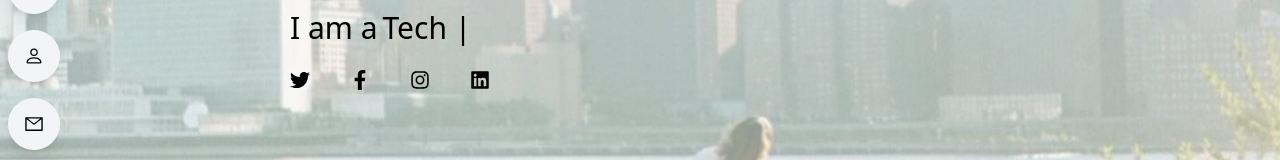
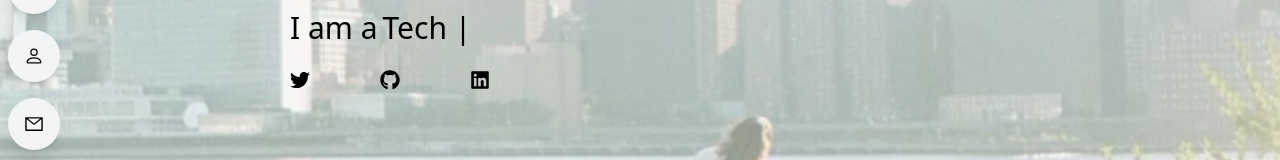
Before and after one commit to deaeba/portfolio-appdea, a React (Vite) app: page / in a window 1280 px wide. Shown: the part 382-542 px from the top of the page. Built offline with nearby package versions, Linux system fonts and the light colour scheme.

Commit message:
updated main.js

```diff
--- a/src/App.jsx
+++ b/src/App.jsx
@@ -8,8 +8,8 @@ function App() {
     <div>
       <Sidenav />
       <Main />
+      <Projects />
       <Work />
-      <Projects />
       <Contact />
     </div>
   );
--- a/src/components/Main.jsx
+++ b/src/components/Main.jsx
@@ -1,10 +1,5 @@
 import { TypeAnimation } from "react-type-animation";
-import {
-  FaTwitter,
-  FaFacebookF,
-  FaInstagram,
-  FaLinkedin,
-} from "react-icons/fa";
+import { FaTwitter, FaGithub, FaLinkedin } from "react-icons/fa";
 
 const Main = () => {
   return (
@@ -45,21 +40,14 @@ const Main = () => {
               <FaTwitter className="cursor-pointer" size={20} />
             </a>
             <a
-              href="https://www.facebook.com/"
+              href="https://github.com/deaeba"
               target="_blank"
               rel="noopener noreferrer"
             >
-              <FaFacebookF className="cursor-pointer" size={20} />
+              <FaGithub className="cursor-pointer" size={20} />
             </a>
             <a
-              href="https://www.instagram.com/deikoeb/"
-              target="_blank"
-              rel="noopener noreferrer"
-            >
-              <FaInstagram className="cursor-pointer" size={20} />
-            </a>
-            <a
-              href="hhttps://www.linkedin.com/in/dea-ebanoidze-969962271/"
+              href="https://www.linkedin.com/in/dea-ebanoidze-969962271/"
               target="_blank"
               rel="noopener noreferrer"
             >
```
